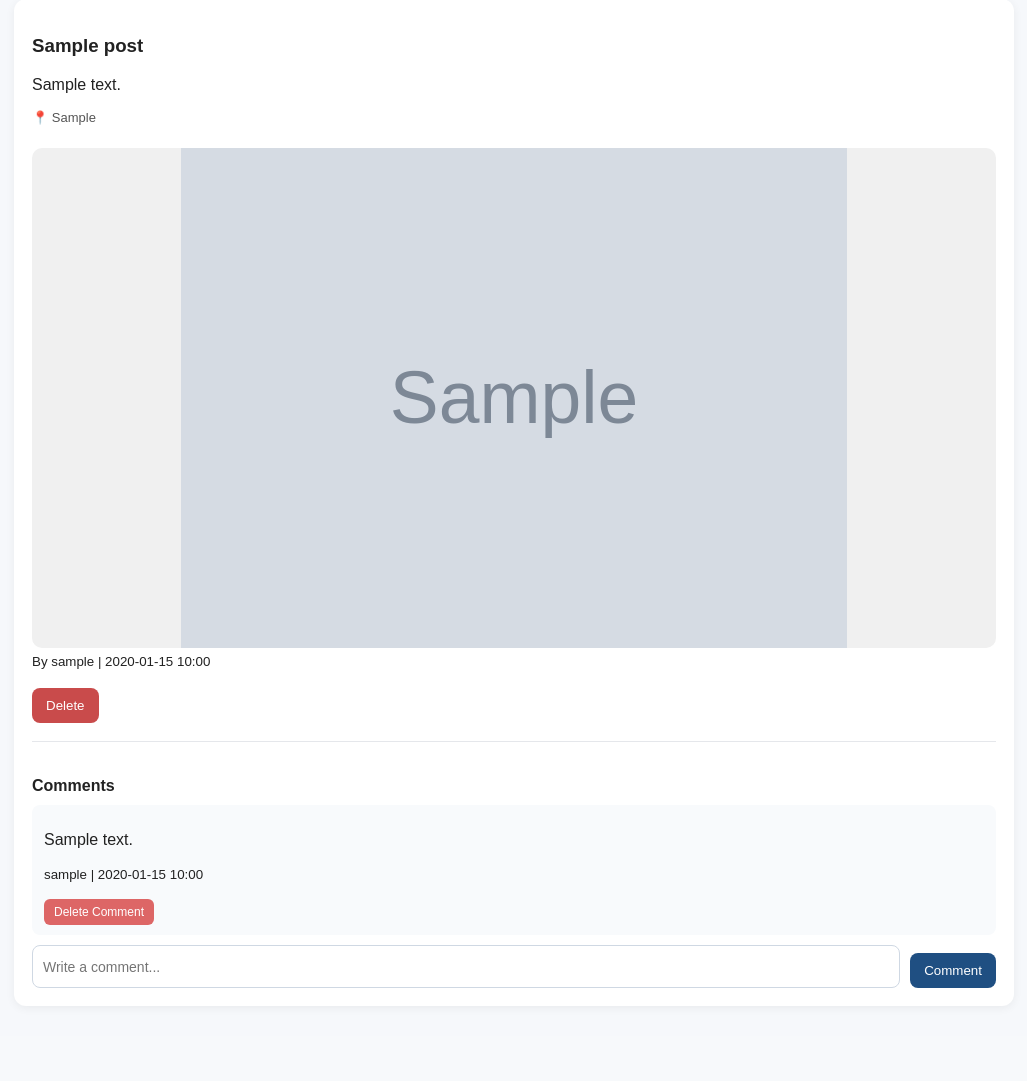
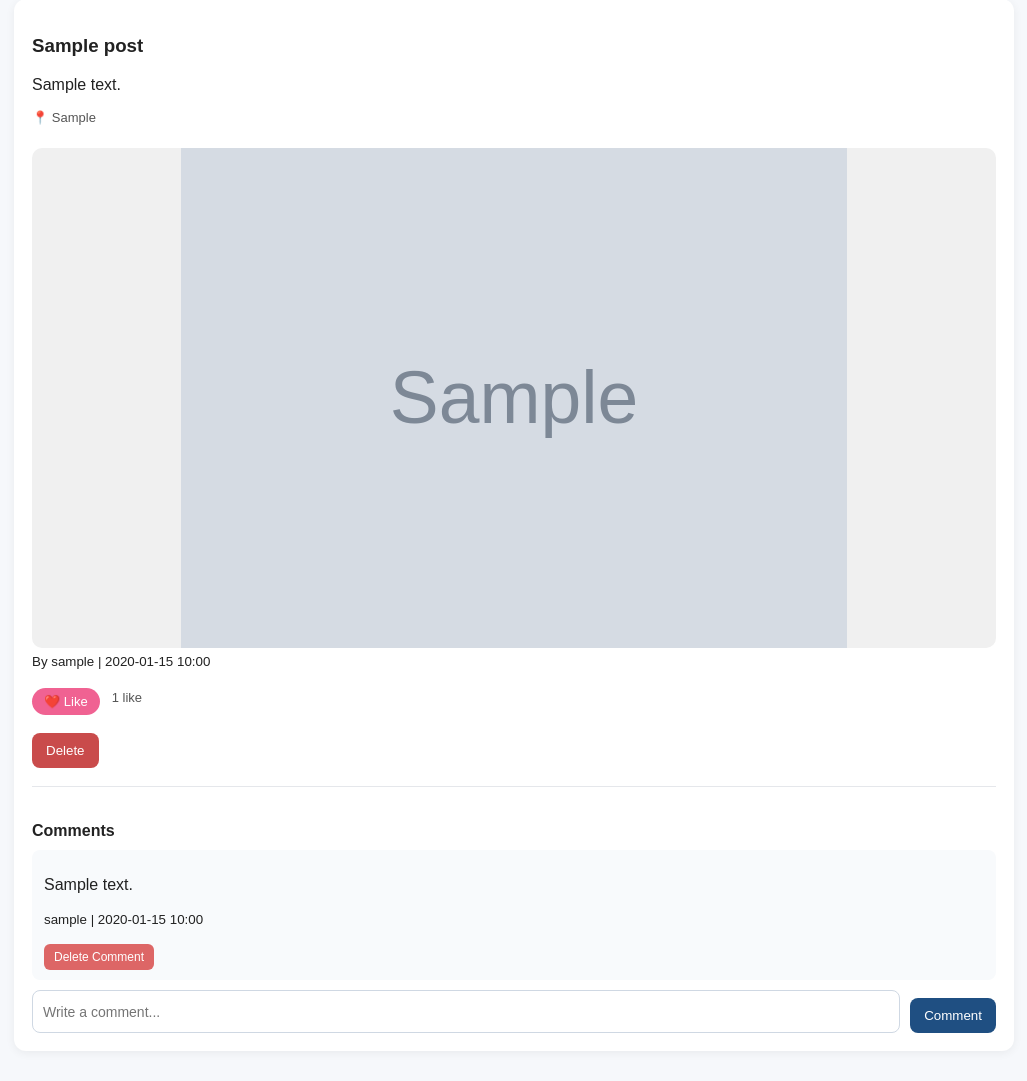
Before and after one commit to Skye-Zhu/dsci560-final, a Flask app: page /home in a window 1280 px wide. Shown: the part 1010-2091 px from the top of the page, without its empty margins (126-1153 px from the left). Before the commit the page ends 1998 px from the top, so only its background shows below. Run offline with Flask 3, Linux system fonts and the light colour scheme; the visitor is signed in with stand-in values (Sample User, id 1); tables that the repository leaves empty hold one stand-in row (values such as "Sample post"); grey boxes marked "Sample" are stand-in pictures.

Commit message:
add likes

```diff
--- a/app.py
+++ b/app.py
@@ -133,6 +133,8 @@ def home():
     # 评论倒序
     comments = Comment.query.order_by(Comment.created_at.desc()).all()
 
+    likes = PostLike.query.all()
+
     # 暂时 group 还用内存版
     user_group_ids = [m["group_id"] for m in memberships if m["user_id"] == current_user.id]
     my_groups = [g for g in groups if g["id"] in user_group_ids]
@@ -143,6 +145,7 @@ def home():
         posts=posts,
         my_groups=my_groups,
         comments=comments,
+        likes=likes,
         keyword=keyword
     )
 
@@ -267,6 +270,38 @@ def delete_comment(comment_id):
     flash("Comment deleted successfully.", "success")
     return redirect(url_for("home"))
 
+@app.route("/like_post/<int:post_id>", methods=["POST"])
+def like_post(post_id):
+    if not is_logged_in():
+        return redirect(url_for("login"))
+
+    current_user = get_current_user()
+    post = db.session.get(PublicPost, post_id)
+
+    if not post:
+        flash("Post not found.", "error")
+        return redirect(url_for("home"))
+
+    existing_like = PostLike.query.filter_by(
+        post_id=post_id,
+        user_id=current_user.id
+    ).first()
+
+    if existing_like:
+        flash("You already liked this post.", "error")
+        return redirect(url_for("home"))
+
+    new_like = PostLike(
+        post_id=post_id,
+        user_id=current_user.id
+    )
+
+    db.session.add(new_like)
+    db.session.commit()
+
+    flash("Post liked!", "success")
+    return redirect(url_for("home"))
+
 @app.route("/groups")
 def group_list():
     if not is_logged_in():
--- a/static/style.css
+++ b/static/style.css
@@ -257,3 +257,33 @@ button:hover, .button-link:hover {
 .delete-comment-button:hover {
     background: #b44;
 }
+
+.post-actions {
+    display: flex;
+    align-items: center;
+    gap: 12px;
+    margin-top: 10px;
+}
+
+.like-form {
+    margin: 0;
+}
+
+.like-button {
+    background: #f06292;
+    color: white;
+    border: none;
+    padding: 6px 12px;
+    border-radius: 20px;
+    cursor: pointer;
+    font-size: 13px;
+}
+
+.like-button:hover {
+    background: #e91e63;
+}
+
+.like-count {
+    font-size: 13px;
+    color: #555;
+}
--- a/templates/home.html
+++ b/templates/home.html
@@ -68,6 +68,14 @@
                     By {{ post.author.username }}
                     | {{ post.created_at.strftime("%Y-%m-%d %H:%M") }}
                 </small>
+                <div class="post-actions">
+                    <form method="POST" action="{{ url_for('like_post', post_id=post.id) }}" class="like-form">
+                        <button type="submit" class="like-button">❤️ Like</button>
+                    </form>
+
+                    {% set post_like_count = likes | selectattr("post_id", "equalto", post.id) | list | length %}
+                    <span class="like-count">{{ post_like_count }} like{% if post_like_count != 1 %}s{% endif %}</span>
+                </div>
 
                 {% if post.author_id == current_user.id %}
                     <form method="POST" action="{{ url_for('delete_public_post', post_id=post.id) }}" class="delete-form">
```
